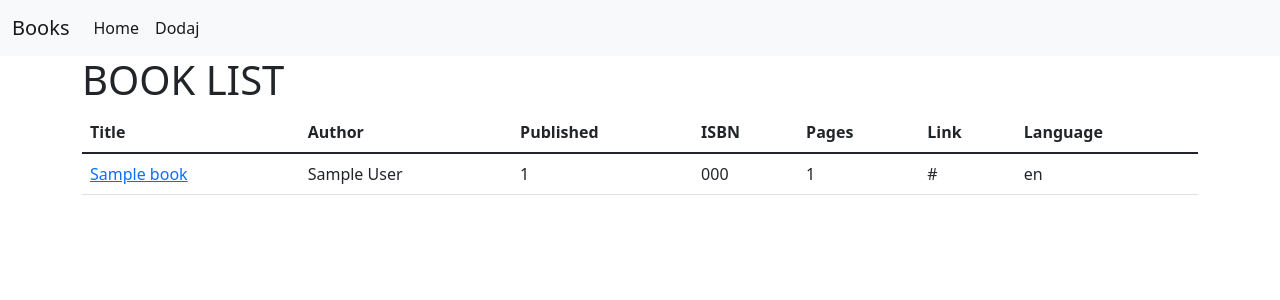
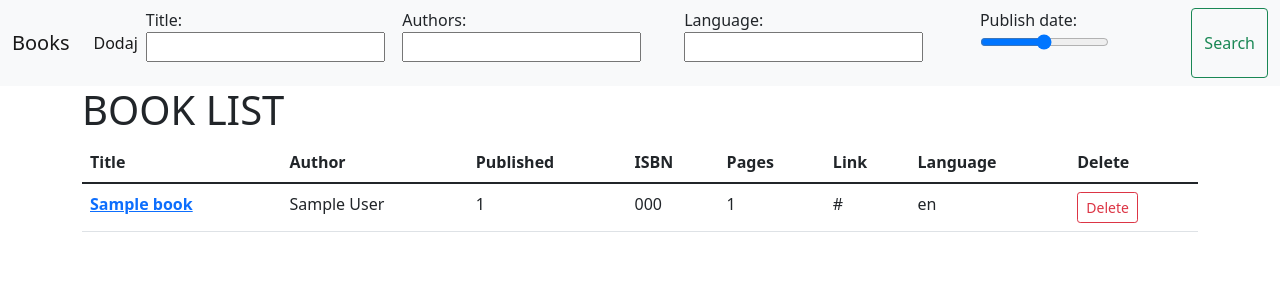
Before and after one commit to LidiaSzewczyk/books_list, a Django app: page /books/ in a window 1280 px wide. Shown: the top 300 px of the page. Run offline with Django 4.2, Linux system fonts and the light colour scheme; tables that the repository leaves empty hold one stand-in row (values such as "Sample post"); some libraries are stand-ins or nearby versions.

Commit message:
view modification, pagination, try filtering

```diff
--- /dev/null
+++ b/books/forms.py
@@ -0,0 +1,8 @@
+from django.forms import forms, CharField, IntegerField, NumberInput
+
+
+class FilterForm(forms.Form):
+    title= CharField(label='Title', required=None)
+    author= CharField(label='Authors', required=None)
+    language= CharField(label='Language', required=None)
+    published = IntegerField(label='Publish date', required=None, widget=NumberInput(attrs={'type':'range', 'step': '1', 'min': '1000', 'max': '2100', 'id':'myRange'}))
--- a/books/templates/books/bookslist.html
+++ b/books/templates/books/bookslist.html
@@ -1,5 +1,12 @@
 {% extends 'base.html' %}
 {% load static %}
+
+{% block form %}
+            <form class="d-flex" action="{% url 'books:bookslist' %}" method="get">{% csrf_token %}
+                {{ form.as_p}}
+        <button class="btn btn-outline-success" type="submit">Search</button>
+      </form>
+{% endblock form %}
 
 {% block content %}
     <h1>BOOK LIST</h1>
@@ -15,27 +22,56 @@
             <th scope="col">Pages</th>
             <th scope="col">Link</th>
             <th scope="col">Language</th>
+            <th scope="col">Delete</th>
+
         </tr>
         </thead>
- {% for book in books %}
+
 
         <tbody>
-
+        {% for book in books %}
             <tr>
 
-                <td><a href="{% url 'books:bookdetail' book.pk %}">{{ book.title }}</a></td>
+                <th scope="row"><a href="{% url 'books:bookupdate' book.pk %}">{{ book.title }}</a></th>
                 <td>{{ book.authors }}</td>
                 <td>{{ book.publishedDate }}</td>
                 <td>{{ book.ISBN_13 }}</td>
                 <td>{{ book.pageCount }}</td>
                 <td>{{ book.canonicalVolumeLink }}</td>
                 <td>{{ book.language }}</td>
+            <td>    <form action="{% url 'books:bookdelete' book.pk %}" method="post">
+        {% csrf_token %}
+        <button class="btn btn-outline-danger btn-sm" type="submit">Delete</button>
+        </form></td>
+
             </tr>
+        {% endfor %}
         </tbody>
+
     </table>
 
+            {% if page_obj.paginator.num_pages > 1 %}
+                <ul class="pagination">
+                    {% if page_obj.has_previous %}
+                        <li class="page-item"><a class="page-link" href="?page=1">First</a></li>
+                        <li class="page-item"><a class="page-link"
+                                                 href="?page={{ page_obj.previous_page_number }}&ordering={{ ordering }}&filtering={{ filtering }}">{{ page_obj.previous_page_number }}</a>
+                        </li>
+                    {% endif %}
+                    <li class="page-item active" aria-current="page">
+                        <a class="page-link" href="#">{{ page_obj.number }}</a>
+                    </li>
+                    {% if page_obj.has_next %}
+                        <li class="page-item"><a class="page-link"
+                                                 href="?page={{ page_obj.next_page_number }}&ordering={{ ordering }}&filtering={{ filtering }}">{{ page_obj.next_page_number }}</a>
+                        </li>
+                        <li class="page-item"><a class="page-link"
+                                                 href="?page={{ page_obj.paginator.num_pages }}&ordering={{ ordering }}&filtering={{ filtering }}">Last</a></li>
 
-    {% endfor %}
+                    {% endif %}
 
+                </ul>
+
+            {% endif %}
 
 {% endblock content %}
--- a/books/urls.py
+++ b/books/urls.py
@@ -5,9 +5,9 @@ from books import views
 app_name = 'books'
 
 urlpatterns = [
-    path('', views.BooksList.as_view(), name='bookslist'),
-    path('<int:pk>/', views.BookDetailView.as_view(), name='bookdetail'),
+    path('', views.BooksListView.as_view(), name='bookslist'),
+    # path('<int:pk>/', views.BookDetailView.as_view(), name='bookdetail'),
     path('create/', views.BookCreateView.as_view(), name='bookcreate'),
-    path('update/<int:pk>', views.BookUpdateView.as_view(), name='bookupdate'),
-    path('delete/<int:pk>', views.BookDeleteView.as_view(), name='bookdelete'),
+    path('update/<int:pk>/', views.BookUpdateView.as_view(), name='bookupdate'),
+    path('delete/<int:pk>/', views.BookDeleteView.as_view(), name='bookdelete'),
 ]
--- a/books/views.py
+++ b/books/views.py
@@ -1,21 +1,39 @@
 from django.shortcuts import render
 from django.urls import reverse_lazy
 from django.views.generic import ListView, CreateView, DeleteView, UpdateView, DetailView
+from django.views.generic.edit import FormMixin
 
+from books.forms import FilterForm
 from books.models import Book
 
 
-class BooksList(ListView):
+class BooksListView(FormMixin, ListView):
     model = Book
     template_name = 'books/bookslist.html'
     context_object_name = 'books'
+    paginate_by = 4
+    ordering = ['title']
+    form_class = FilterForm
+
+    # def get_ordering(self):
+    #     ordering = self.request.GET.get('ordering', 'authors')
+    #     return ordering
+
+    def get_context_data(self, *, object_list=None, **kwargs):
+        print(self.request.GET.get('filtering', []))
+        print(20*'*')
+        ctx = super(BooksListView, self).get_context_data()
+        ctx['title'] = Book.objects.all()
+        ctx['author'] = self.request.GET.get('ordering', 'title')
+        ctx['filtering'] = self.request.GET.get('filtering', [])
+        return ctx
 
 
-class BookDetailView(DetailView):
-    model = Book
-    fields = ('__all__')
-    template_name = 'books/bookdetail.html'
-    context_object_name = 'book'
+# class BookDetailView(DetailView):
+#     model = Book
+#     fields = ('__all__')
+#     template_name = 'books/bookdetail.html'
+#     context_object_name = 'book'
 
 
 class BookCreateView(CreateView):
@@ -24,7 +42,8 @@ class BookCreateView(CreateView):
     template_name = 'books/bookcreate.html'
 
     def get_success_url(self):
-        return reverse_lazy('books:bookdetail', kwargs={'pk': self.object.pk})
+        return reverse_lazy('books:bookslist')
+        # return reverse_lazy('books:bookslist', kwargs={'pk': self.object.pk})
 
 
 class BookUpdateView(UpdateView):
@@ -33,7 +52,8 @@ class BookUpdateView(UpdateView):
     template_name = 'books/bookcreate.html'
 
     def get_success_url(self):
-        return reverse_lazy('books:bookdetail', kwargs={'pk': self.object.pk})
+        return reverse_lazy('books:bookslist')
+        # return reverse_lazy('books:bookslist', kwargs={'pk': self.object.pk})
 
 
 class BookDeleteView(DeleteView):
--- a/templates/base.html
+++ b/templates/base.html
@@ -14,21 +14,23 @@
 <body>
 <nav class="navbar navbar-expand-lg navbar-light bg-light">
     <div class="container-fluid">
-        <a class="navbar-brand" href="#">Books</a>
+        <a class="navbar-brand" href="{% url 'books:bookslist' %}">Books</a>
         <button class="navbar-toggler" type="button" data-bs-toggle="collapse" data-bs-target="#navbarText"
                 aria-controls="navbarText" aria-expanded="false" aria-label="Toggle navigation">
             <span class="navbar-toggler-icon"></span>
         </button>
         <div class="collapse navbar-collapse" id="navbarText">
             <ul class="navbar-nav me-auto mb-2 mb-lg-0">
-                <li class="nav-item">
-                    <a class="nav-link active" aria-current="page" href="{% url 'books:bookslist' %}">Home</a>
-                </li>
+
                 <li class="nav-item">
                     <a class="nav-link active" aria-current="page" href="{% url 'books:bookcreate' %}">Dodaj</a>
                 </li>
 
             </ul>
+            {% block form %}
+
+            {% endblock form %}
+
 
         </div>
     </div>
```
Also changed, not shown: books/templates/books/bookdetail.html (+5 -2 lines). Lines whose indentation alone changed are shown as unchanged.
